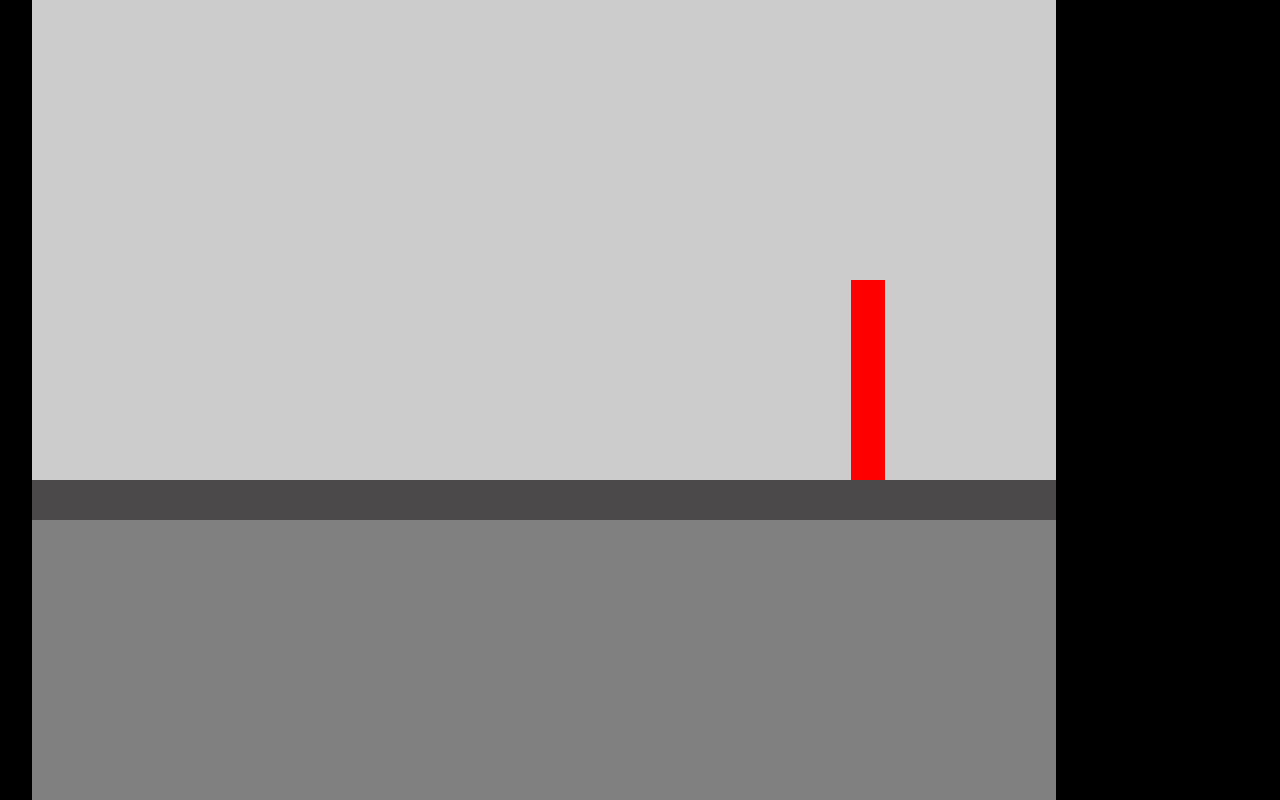
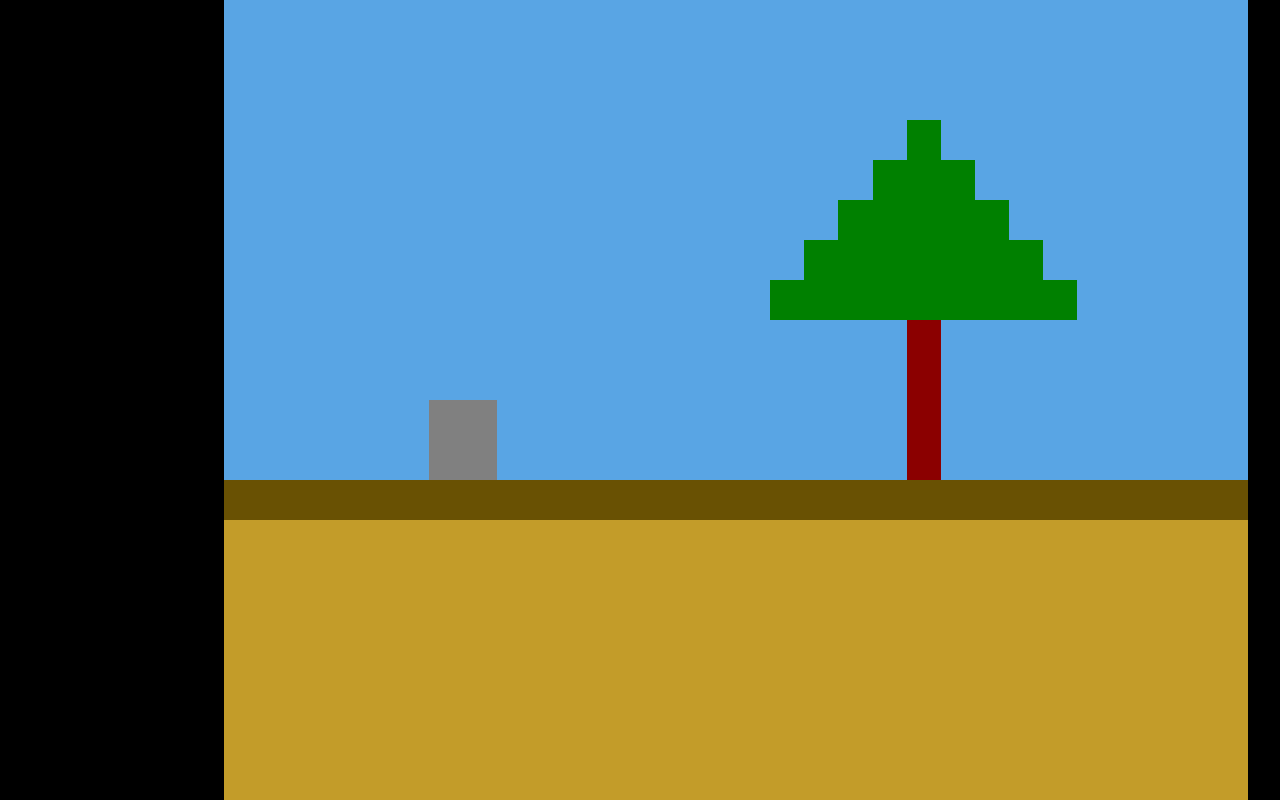
Before and after one commit to adva-mo/Minecraft2D, a plain HTML site: page index.html in a window 1280 px wide. Drawn offline with Linux system fonts and the light colour scheme.

Commit message:
draw tree leaves, draw stones functions

```diff
--- a/app.js
+++ b/app.js
@@ -2,6 +2,7 @@ const game = {
   currentTool: "axe",
 };
 const grid = document.querySelector("#game-board");
+// var trunkLen;
 
 /*
 *
@@ -52,8 +53,8 @@ const drawTopSoil = (soilY) => {
 };
 
 function drawTreeTrunck(soilY) {
-  let trunkLen = randomNumAtoB(2, 5);
-  let x = randomNumAtoB(0, 30);
+  trunkLen = randomNumAtoB(2, 4);
+  let x = randomNumAtoB(6, 24);
   let treeTrunk = getElementByIdF(x, soilY - 2);
   if (treeTrunk) {
     treeTrunk.classList.add("red");
@@ -63,20 +64,82 @@ function drawTreeTrunck(soilY) {
       treeTrunk.classList.add("red");
     }
   }
+  return trunkLen;
+}
+function drawTreeLeaves(trunkLen) {
+  let tree = document.getElementsByClassName(`red`)[0];
+  let position = tree.id; // (0,13)
+  position = position.replace("(", "");
+  position = position.replace(")", "");
+  let y = Number(position.split(",")[1]);
+  let x = Number(position.split(",")[0]);
+
+  counter = 0;
+  let greenLength = trunkLen * 2 + 1;
+  y--;
+  console.log(x, y, trunkLen, tree);
+  for (let i = 0; i <= trunkLen; i++) {
+    for (let j = 0; j < greenLength; j++) {
+      tree = getElementByIdF(x - trunkLen + i + j, y - counter);
+      tree.classList.add("green");
+    }
+    greenLength = greenLength - 2;
+    if (counter <= 4) counter++;
+  }
+  return x;
+}
+function setStonePosition(treeXposition, soilY) {
+  let x, y;
+  console.log(treeXposition, soilY);
+  if (treeXposition > 15) {
+    x = randomNumAtoB(2, 10);
+    y = soilY - 2;
+  } else {
+    x = randomNumAtoB(18, 26);
+    y = soilY - 2;
+  }
+  return `(${x},${y})`;
+}
+
+function drawStones(stringPosition) {
+  let stone = document.getElementById(stringPosition);
+  stone.classList.add("stone");
+  stone = stone.id;
+  console.log(stone);
+  stone = stone.replace("(", "");
+  stone = stone.replace(")", "");
+  let y = Number(stone.split(",")[1]);
+  let x = Number(stone.split(",")[0]);
+  console.log(x, y);
+
+  for (let i = 0; i < 2; i++) {
+    for (let j = 0; j < 2; j++) {
+      stone = getElementByIdF(x + i, y - j);
+      stone && console.log("ok");
+
+      stone.classList.add("stone");
+    }
+  }
 }
 
 /*
 *
-// --------hgame play
+// --------game play
 *
 */
 
 function generateWorld() {
   var soilY;
+  var trunkLen;
+  var treeXposition;
+  var stringPosition;
   generateDivIDs();
   soilY = generateSoil();
-  drawTreeTrunck(soilY);
   drawTopSoil(soilY);
+  trunkLen = drawTreeTrunck(soilY);
+  treeXposition = drawTreeLeaves(trunkLen);
+  stringPosition = setStonePosition(treeXposition, soilY); //`(${x},${y})`
+  drawStones(stringPosition);
 }
 
 generateWorld();
--- a/index.html
+++ b/index.html
@@ -10,8 +10,8 @@
     <link rel="stylesheet" href="/style/style.css" />
   </head>
   <body>
+    <div id="game-dashboard"></div>
     <div id="game-board"></div>
-    <div id="game-dashboard"></div>
   </body>
   <script src="/app.js"></script>
 </html>
--- a/style/style.css
+++ b/style/style.css
@@ -5,11 +5,11 @@ body {
   justify-content: center;
   align-items: center;
   margin: 0;
-  background-color: black;
+  background-color: rgb(0, 0, 0);
 }
 
 #game-board {
-  background-color: #ccc;
+  background-color: rgb(89, 165, 228);
   width: 80%;
   height: 100vh;
   display: grid;
@@ -20,11 +20,17 @@ body {
   width: 15%;
 }
 .red {
-  background-color: red;
+  background-color: darkred;
 }
 .soil {
+  background-color: rgb(195, 156, 41);
+}
+.top-soil {
+  background-color: rgb(105, 81, 3) !important;
+}
+.green {
+  background-color: green;
+}
+.stone {
   background-color: grey;
 }
-.top-soil {
-  background-color: rgb(75, 73, 73) !important;
-}
```
